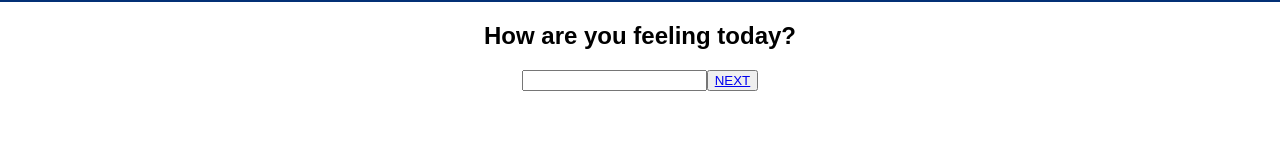
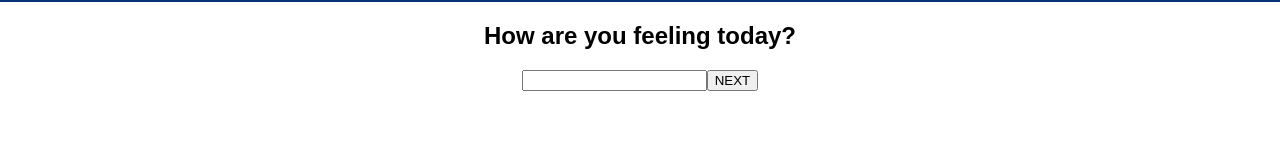
Before and after one commit to laheavey/weekend-redux-feedback-loop, a React (Create React App) app: page / in a window 1280 px wide. Shown: the part 157-300 px from the top of the page. Built offline with nearby package versions, Linux system fonts and the light colour scheme.

Commit message:
Fix validation for input fields, add conditional to next button on input components.

```diff
--- a/src/components/FeelingQuestion/FeelingQuestion.jsx
+++ b/src/components/FeelingQuestion/FeelingQuestion.jsx
@@ -1,13 +1,12 @@
-import { Link } from 'react-router-dom';
 import { useDispatch } from 'react-redux';
 import { useState } from 'react';
+import { Link } from 'react-router-dom';
 
 function FeelingQuestion () {
     const dispatch = useDispatch();
     const [feelingInput, setFeelingInput] = useState('');
 
     const handleInput = () => {
-        console.log(feelingInput);
         dispatch({
             type: 'SET_FEELING_ANSWER',
             payload: feelingInput
@@ -24,11 +23,15 @@ function FeelingQuestion () {
                 value={feelingInput}
                 onChange={(event) => setFeelingInput(event.target.value)}
                 ></input>
-                <button onClick={handleInput}>
-                    <Link to='/UnderstandingQuestion'>
-                    NEXT
-                    </Link>
-                </button>
+
+                {feelingInput
+                    ?
+                    <button onClick={handleInput}>
+                        <Link to='/UnderstandingQuestion'>NEXT</Link>
+                    </button>
+                    :
+                    <button>NEXT</button>
+                }
             </form>
         </>
 
--- a/src/components/SupportQuestion/SupportQuestion.jsx
+++ b/src/components/SupportQuestion/SupportQuestion.jsx
@@ -1,18 +1,17 @@
-import { Link } from 'react-router-dom';
 import { useDispatch } from 'react-redux';
 import { useState } from 'react';
+import { Link } from 'react-router-dom';
 
 function SupportQuestion () {
     const dispatch = useDispatch();
     const [supportInput, setSupportInput] = useState('');
 
     const handleInput = () => {
-        console.log(supportInput);
         dispatch({
             type: 'SET_SUPPORT_ANSWER',
             payload: supportInput
         })
-    }
+    };
 
     return (
         <>
@@ -24,11 +23,15 @@ function SupportQuestion () {
                 value={supportInput}
                 onChange={(event) => setSupportInput(event.target.value)}
                 ></input>
-                <button onClick={handleInput}>
-                    <Link to='/CommentsQuestion'>
-                    NEXT
-                    </Link>
-                </button>
+
+                {supportInput
+                    ?
+                    <button onClick={handleInput}>
+                        <Link to='/CommentsQuestion'>NEXT</Link>
+                    </button>
+                    :
+                    <button>NEXT</button>
+                }
             </form>
         </>
 
--- a/src/components/UnderstandingQuestion/UnderstandingQuestion.jsx
+++ b/src/components/UnderstandingQuestion/UnderstandingQuestion.jsx
@@ -1,18 +1,17 @@
-import { Link } from 'react-router-dom';
 import { useDispatch } from 'react-redux';
 import { useState } from 'react';
+import { Link } from 'react-router-dom';
 
 function UnderstandingQuestion () {
     const dispatch = useDispatch();
     const [understandingInput, setUnderstandingInput] = useState('');
 
     const handleInput = () => {
-        console.log(understandingInput);
             dispatch({
                 type: 'SET_UNDERSTANDING_ANSWER',
                 payload: understandingInput
             })
-    }
+    };
 
     return (
         <>
@@ -24,11 +23,14 @@ function UnderstandingQuestion () {
                 value={understandingInput}
                 onChange={(event) => setUnderstandingInput(event.target.value)}
                 ></input>
+                {understandingInput
+                    ?
                     <button onClick={handleInput}>
-                    <Link to='/SupportQuestion'>
-                    NEXT
-                    </Link>
+                        <Link to='/SupportQuestion'>NEXT</Link>
                     </button>
+                    :
+                    <button>NEXT</button>
+                }
             </form>
         </>
 
```
Also changed, not shown: src/components/CommentsQuestion/CommentsQuestion.jsx (+6 -8 lines). Lines whose indentation alone changed are shown as unchanged.
